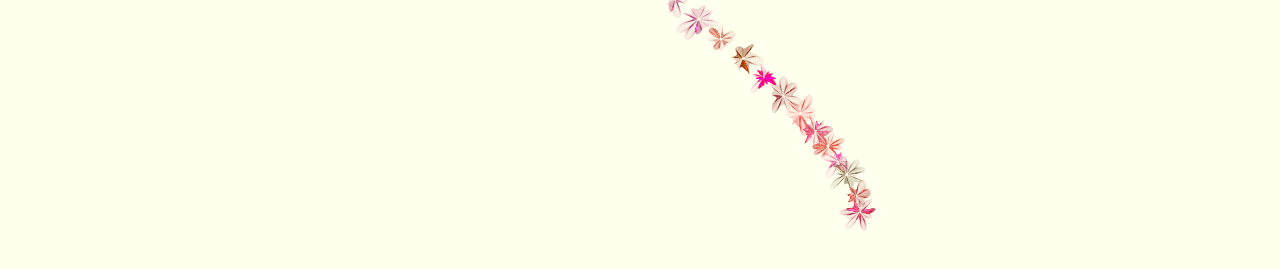
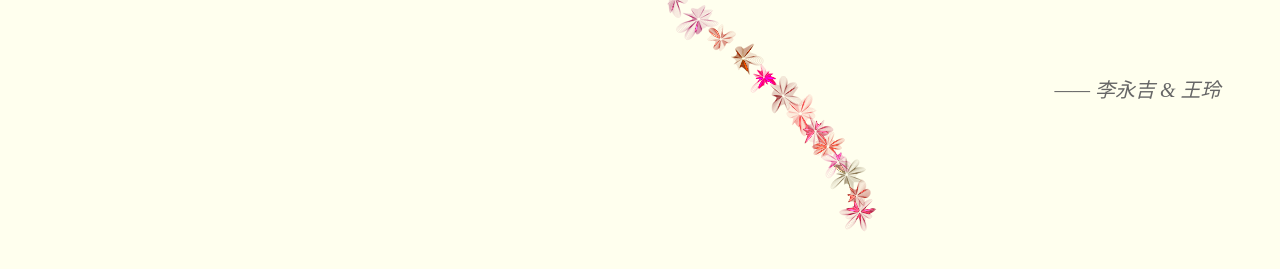
Before and after one commit to yongjilee/Wangling.github.io, a plain HTML site: page index.html in a window 1280 px wide. Shown: the part 473-742 px from the top of the page. Drawn offline with Linux system fonts and the light colour scheme; a web font is replaced by a local one.

Commit message:
Update index.html

```diff
--- a/index.html
+++ b/index.html
@@ -568,6 +568,7 @@ function showLoveU() {
 					<div id="elapseClock"><span class="digit">0</span> 天 <span class="digit">0</span> 时 <span class="digit">0</span> 分 <span class="digit">0</span> 秒 </div>
 				</div>
 				<div id="loveu" style="display: block;">
+					<div class="signature">—— 李永吉 & 王玲</div>
 
 				</div>
 			</div>
```
